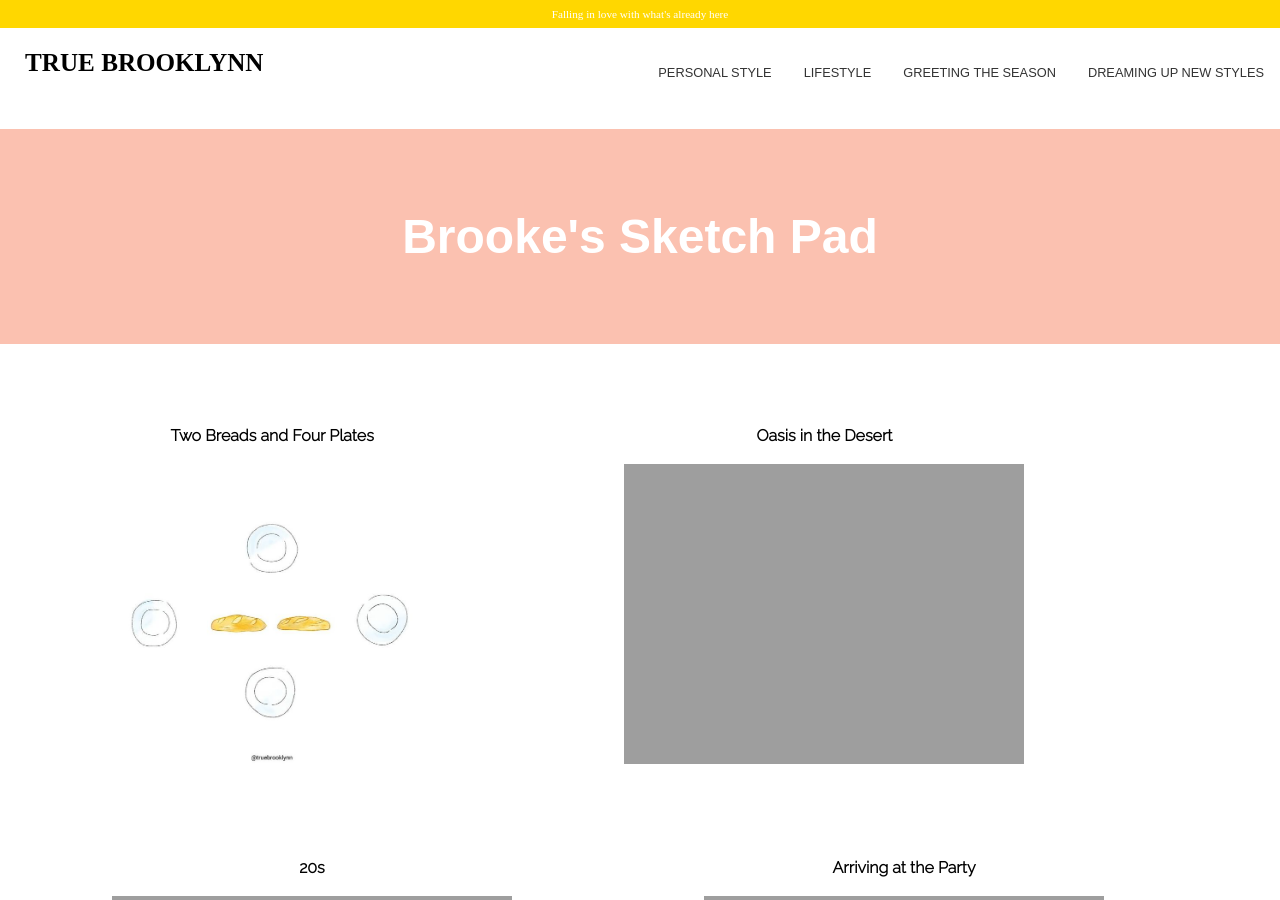
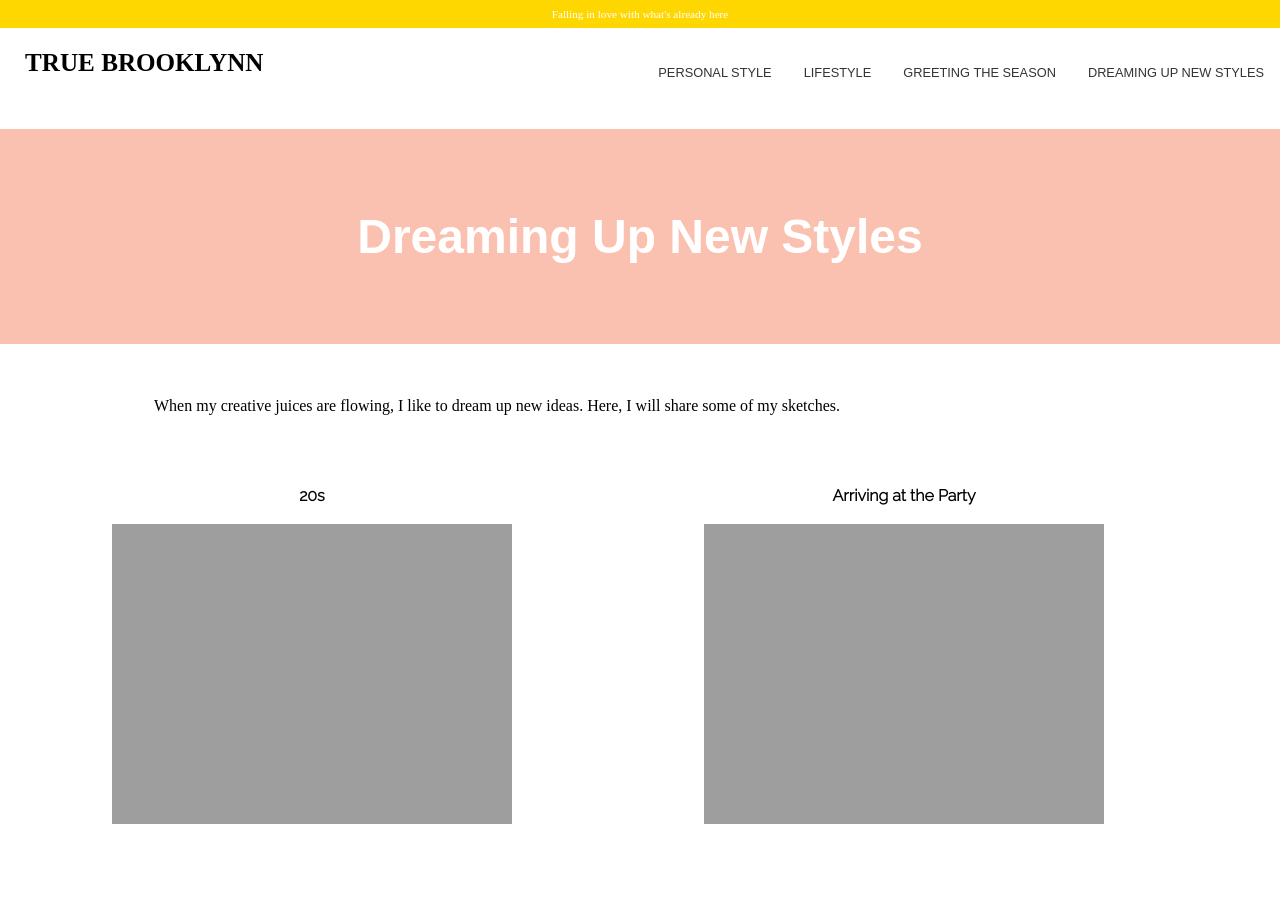
Before and after one commit to truebrooklynn/truebrooklynn.github.io, a Jekyll site: the page built from sketchpad/index.html, in a window 1280 px wide and 900 px high. Built offline with Jekyll 4.4.1, drawn with Linux system fonts in a browser that asks for light colours; some web fonts are replaced.

Commit message:
Updated dreaming up new styles page

```diff
--- a/sketchpad/index.html
+++ b/sketchpad/index.html
@@ -1,28 +1,20 @@
 ---
 layout: default
-title: Brooke's Sketch Pad
+title: Dreaming Up New Styles
 ---
 <div class = "topBanner">
   <h1>
-    Brooke's Sketch Pad
+    Dreaming Up New Styles
   </h1>
 </div>
 
+<div class="someContentBanner">
+	<p>
+		When my creative juices are flowing, I like to dream up new ideas. Here, I will share some of my sketches.
+  </p>
+</div>
+
 <div class = "imageFeed">
-  <div class = "oneImage">
-    <h1>
-      Two Breads and Four Plates
-    </h1>
-    <img src="https://truebrooklynn.github.io/sketchpad/images/twobreadsfourplates.PNG" alt="Two Breads and Four Plates">
-  </div>
-
-  <div class = "oneImage">
-    <h1>
-      Oasis in the Desert
-    </h1>
-    <img src="https://truebrooklynn.github.io/sketchpad/images/Oasis%20in%20the%20Desert.png" alt="Oasis in the Desert">
-  </div>
-
   <div class = "oneImage">
     <h1>
       20s
```
